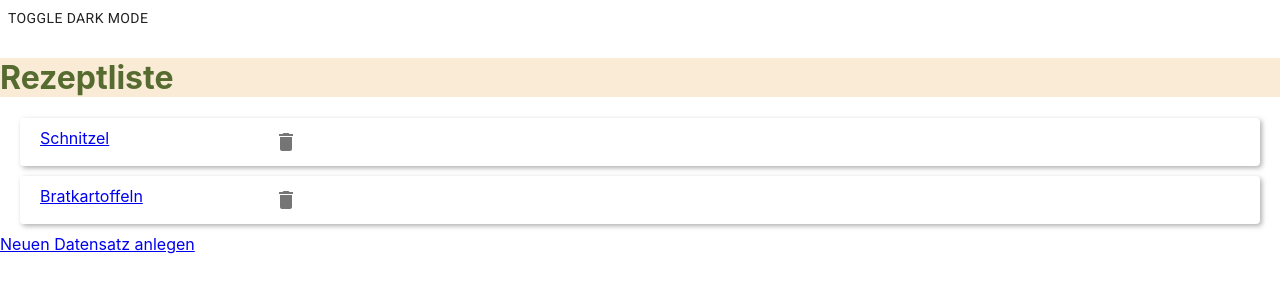
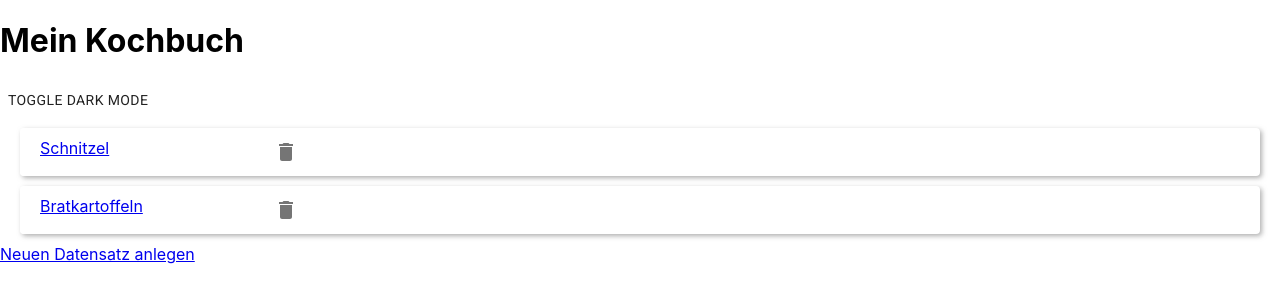
Before and after one commit to sspringer82/cookbook, a React (Create React App) app: page / in a window 1280 px wide. Shown: the top 302 px of the page. Built offline with nearby package versions, Linux system fonts and the light colour scheme; data requests are answered from the project's data file.

Commit message:
jest basics

```diff
--- a/src/App.tsx
+++ b/src/App.tsx
@@ -11,6 +11,7 @@ function App() {
 
   return (
     <darkModeContext.Provider value={[darkMode, setDarkMode]}>
+      <h1>Mein Kochbuch</h1>
       <DarkModeButton />
       <Router>
         <Switch>
--- a/src/RecipeList.tsx
+++ b/src/RecipeList.tsx
@@ -1,4 +1,4 @@
-import React, { useState } from 'react';
+import React from 'react';
 import RecipeListItem from './RecipeListItem';
 
 import './RecipeList.css';
@@ -10,13 +10,11 @@ import { Recipe } from './types/Recipe';
 
 function RecipeList(): React.ReactElement {
   const history = useHistory();
-  const [headline] = useState<string>('Rezeptliste');
 
   const { recipes, handleDelete, handleSave } = useRecipe();
 
   return (
     <div>
-      <h1 className="headline">{headline}</h1>
       {recipes.map((recipe) => (
         <RecipeListItem
           recipe={recipe}
```
Also changed, not shown: 2 other files (tests, documents, lock files or other folders).
